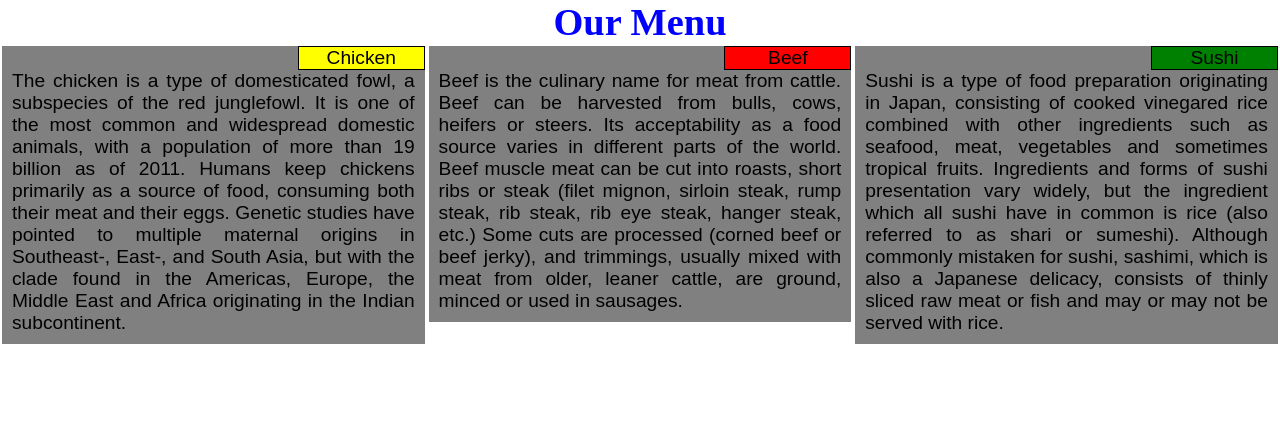
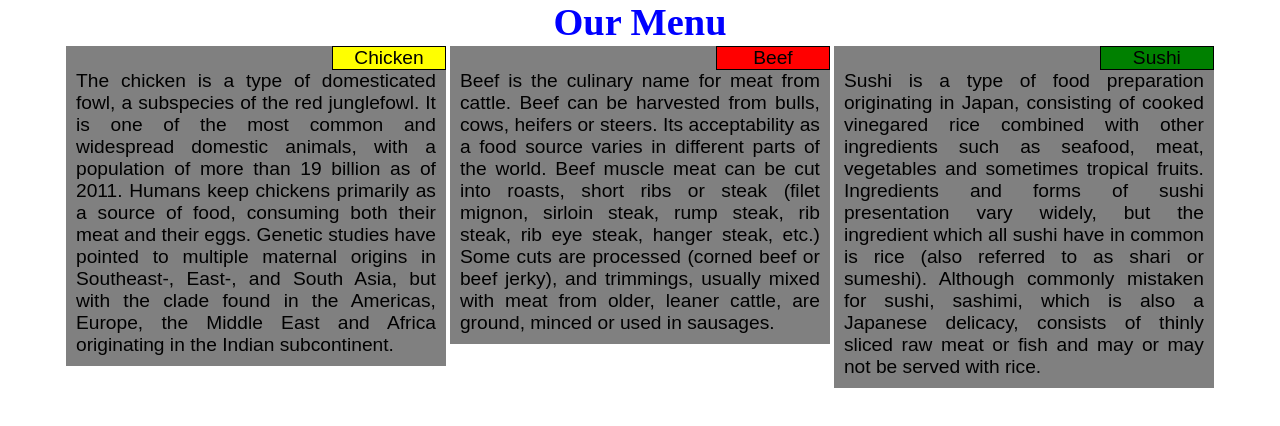
Before and after one commit to sullimi/sullimi.github.io, a plain HTML site: page index.html in a window 1280 px wide. Drawn offline with Linux system fonts and the light colour scheme.

Commit message:
added margin

```diff
--- a/css/mod2.css
+++ b/css/mod2.css
@@ -8,6 +8,8 @@ body {
   font-family: arial, helvetica, sans-serif;
   font-size: 120%;
   box-sizing: border-box;
+  width: 90%;
+  margin: auto;
 }
 
 h1 {
```
